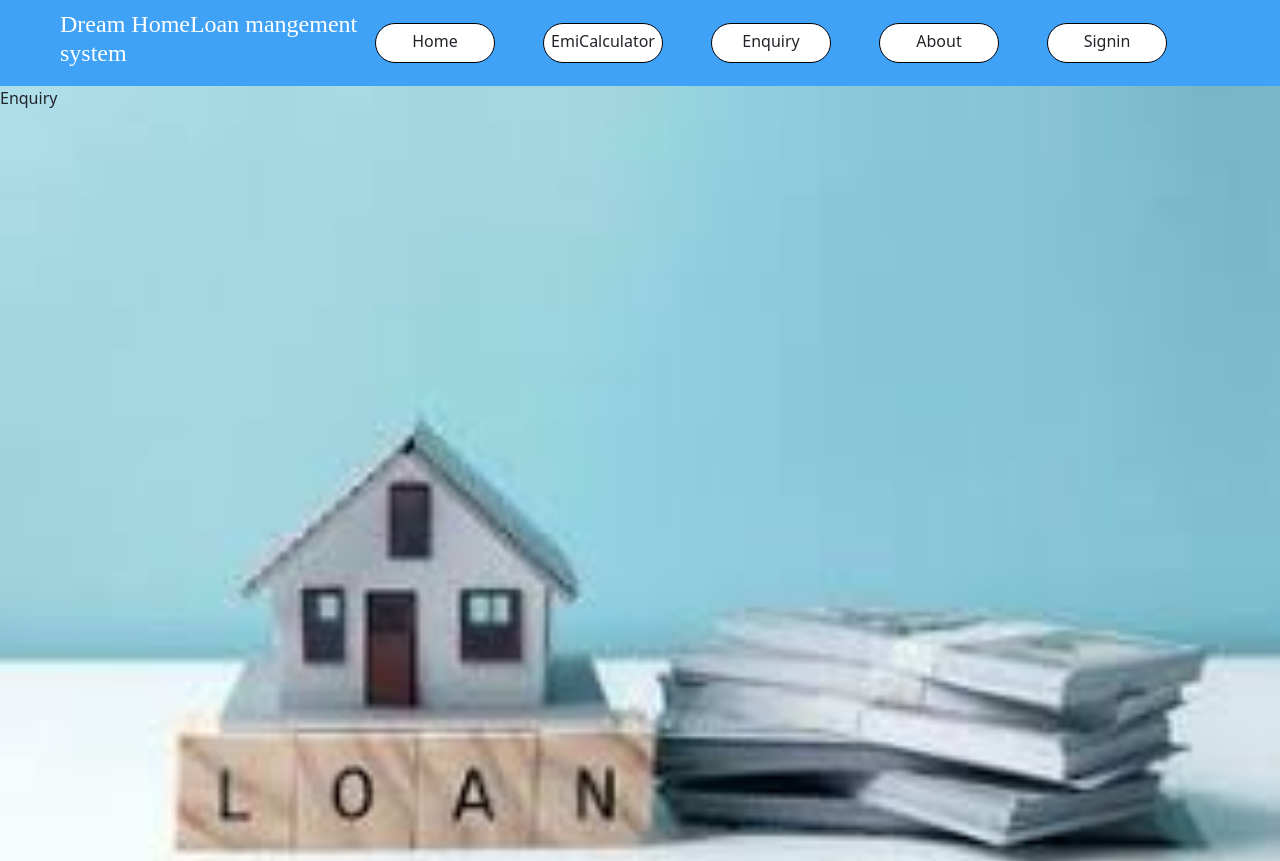
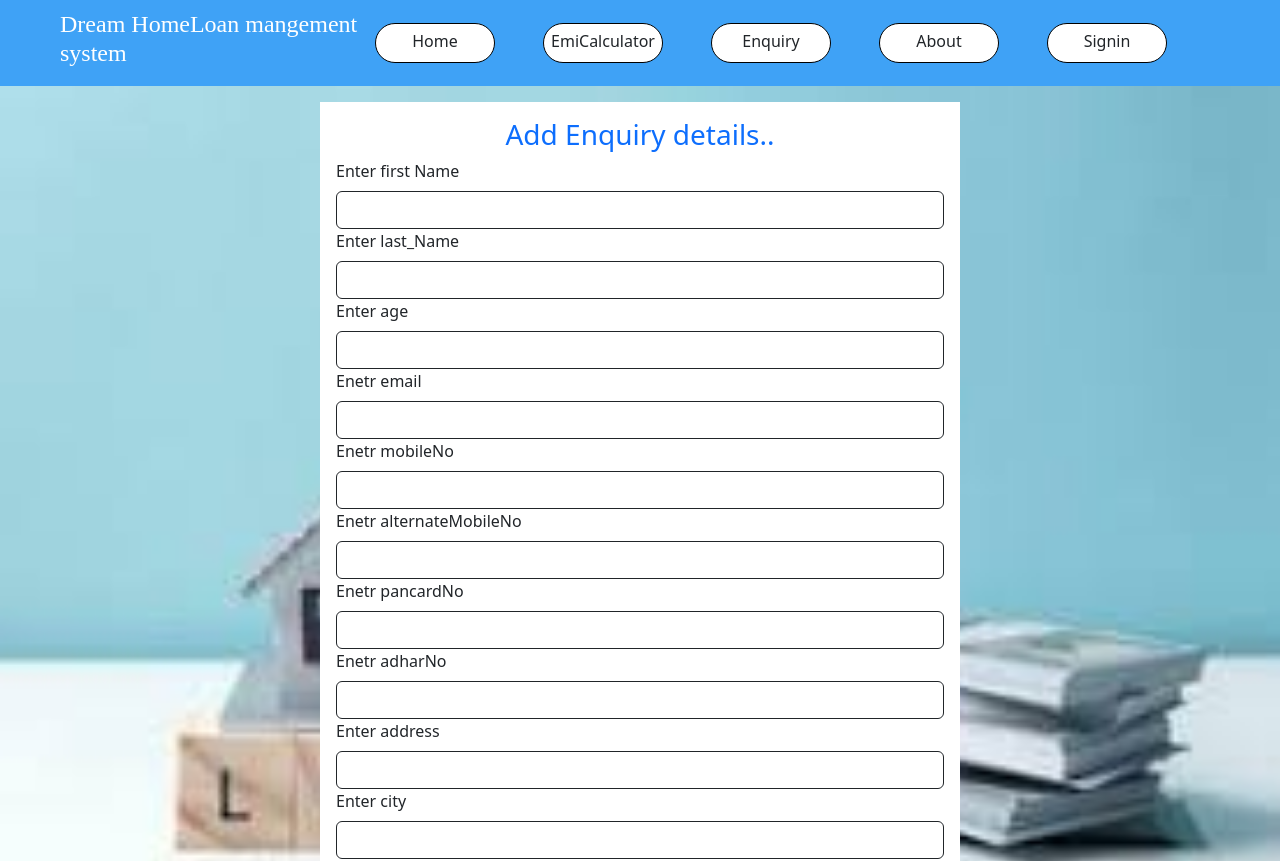
Before and after one commit to PrachiAdhau/HomeLoanFrontEnd, a React (Create React App) app: page /enquiry in a window 1280 px wide. Shown: the top 861 px of the page. Built offline with nearby package versions, Linux system fonts and the light colour scheme.

Commit message:
Enquiry form added with backend connectivity

```diff
--- a/package.json
+++ b/package.json
@@ -6,10 +6,12 @@
     "@testing-library/jest-dom": "^5.17.0",
     "@testing-library/react": "^13.4.0",
     "@testing-library/user-event": "^13.5.0",
+    "axios": "^1.7.9",
     "bootstrap": "^5.3.3",
     "react": "^18.3.1",
     "react-containers": "^16.0.5",
     "react-dom": "^18.3.1",
+    "react-hook-form": "^7.54.0",
     "react-router-dom": "^7.0.2",
     "react-scripts": "5.0.1",
     "web-vitals": "^2.1.4"
--- a/src/templates/Enquiry.js
+++ b/src/templates/Enquiry.js
@@ -1,9 +1,102 @@
 import React from 'react'
 import '../style/Common.css';
+import { useForm } from 'react-hook-form';
+import axios from 'axios';
 
 function Enquiry() {
+  const {register,handleSubmit,reset}=useForm();
+  const saveData=Enquiry=>{
+    axios.post('http://localhost:9091/enquiry/save',Enquiry)
+
+
+    .then(res=>{
+      if(res.status===201)
+      {
+        alert("Enquiry details saved..!")
+        reset();
+      }
+    })
+    .catch(error=>console.log(error)
+    )
+  }
   return (
-    <div>Enquiry</div>
+    <div className='d-flex justify-content-center'>
+    <div className='bg-white w-50 mt-3 p-3'>
+      <h1 className='text-center fs-3 text-primary'>Add Enquiry details..</h1>
+
+      <form onSubmit={handleSubmit(saveData)}>
+        {/* <div>
+
+        <label className='form-label'>Enter ID</label>
+        <input type='number' readOnly {...register('applicant_Id')} className='form-control border border-dark'></input>
+        </div> */}
+        <div>
+        <label className='form-label'>Enter first Name</label>
+        <input type='text'  {...register('first_Name')}  className='form-control border border-dark'></input>
+        </div>
+        <div>
+        <label className='form-label'>Enter last_Name</label>
+        <input type='text'  {...register('last_Name')} className='form-control border border-dark'></input>
+        </div>
+        <div>
+        <label className='form-label'>Enter  age</label>
+        <input type='text'  {...register('age')} className='form-control border border-dark'></input>
+        </div>
+        <div>
+          <label className='form-label'>Enetr  email</label>
+          <input type='text' {...register('email')}  className='form-control border border-dark'></input>
+        </div>
+
+        <div>
+          <label className='form-label'>Enetr mobileNo </label>
+          <input type='number' {...register('mobileNo')}  className='form-control border border-dark'></input>
+        </div>
+        <div>
+          <label className='form-label'>Enetr alternateMobileNo </label>
+          <input type='number' {...register('alternateMobileNo')}  className='form-control border border-dark'></input>
+        </div>
+        <div>
+          <label className='form-label'>Enetr pancardNo </label>
+          <input type='text' {...register('pancardNo')}  className='form-control border border-dark'></input>
+        </div>
+        <div>
+          <label className='form-label'>Enetr adharNo </label>
+          <input type='number' {...register('adharNo')}  className='form-control border border-dark'></input>
+        </div>
+        <div>
+        <label className='form-label'>Enter  address</label>
+        <input type='text'  {...register('address')} className='form-control border border-dark'></input>
+        </div>
+        <div>
+        <label className='form-label'>Enter  city</label>
+        <input type='text'  {...register('city')} className='form-control border border-dark'></input>
+        </div>
+
+         <div>
+        <label className='form-label' hidden>Enter  CibilID</label>
+        <input type='number' value={0} hidden  {...register('cibilScore.cibilId')} className='form-control border border-dark'></input>
+        </div>
+
+        <div>
+        <label className='form-label'hidden>Enter  cibilScore</label>
+        <input type='text'value={0} hidden {...register('cibilScore.cibilScore')} className='form-control border border-dark'></input>
+        </div>
+
+        <div>
+        <label className='form-label' hidden >Enter  cibil status</label>
+        <input type='text' value={'Pending'} hidden {...register('cibilScore.status')} className='form-control border border-dark'></input>
+        </div>
+
+        <div>
+        <label className='form-label' hidden>Enter cibilScoreDateandTime</label>
+        <input type='text' value={0} hidden {...register('cibilScore.cibilScoreDateandTime')} className='form-control border border-dark'></input>
+        </div>
+
+
+        <button className='btn btn-success mt-4'>Submit</button>
+      </form>
+    </div>
+    </div>
   )
 }
 
```
Also changed, not shown: 1 other file (tests, documents, lock files or other folders).
